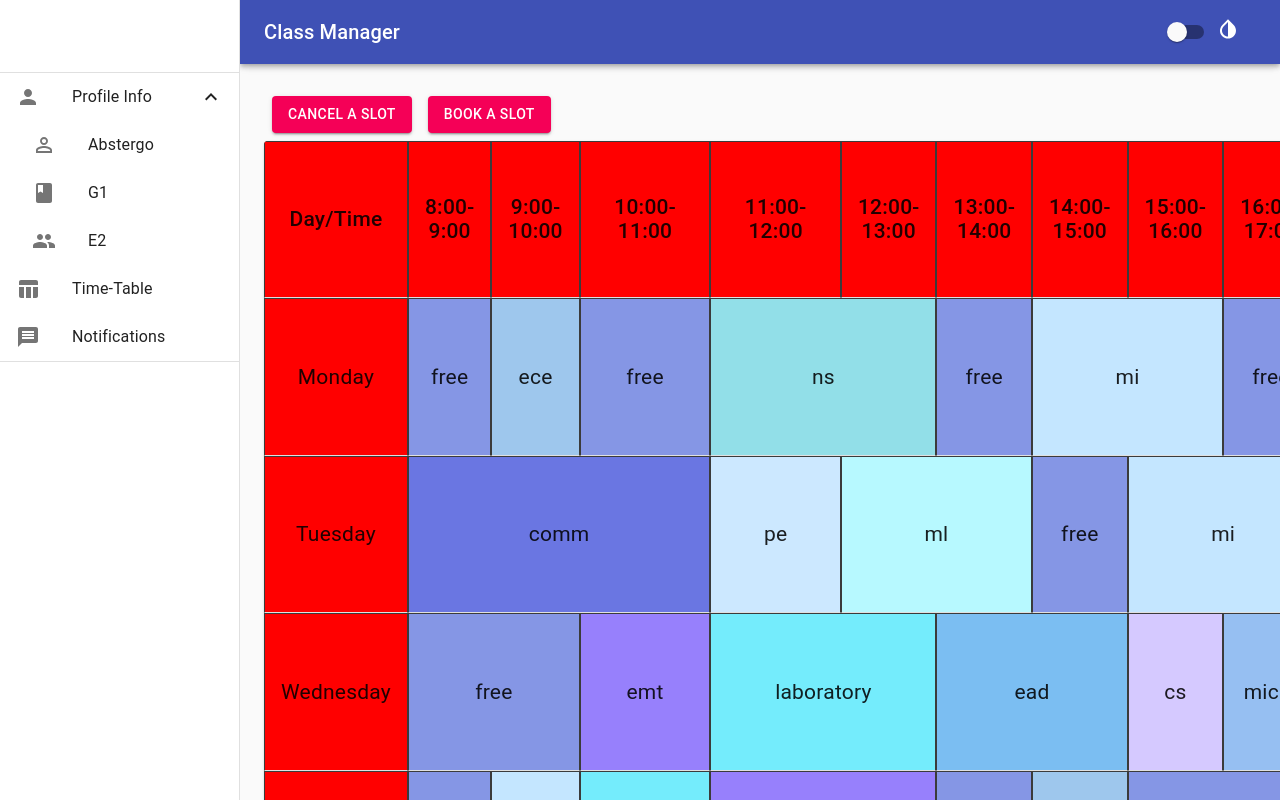
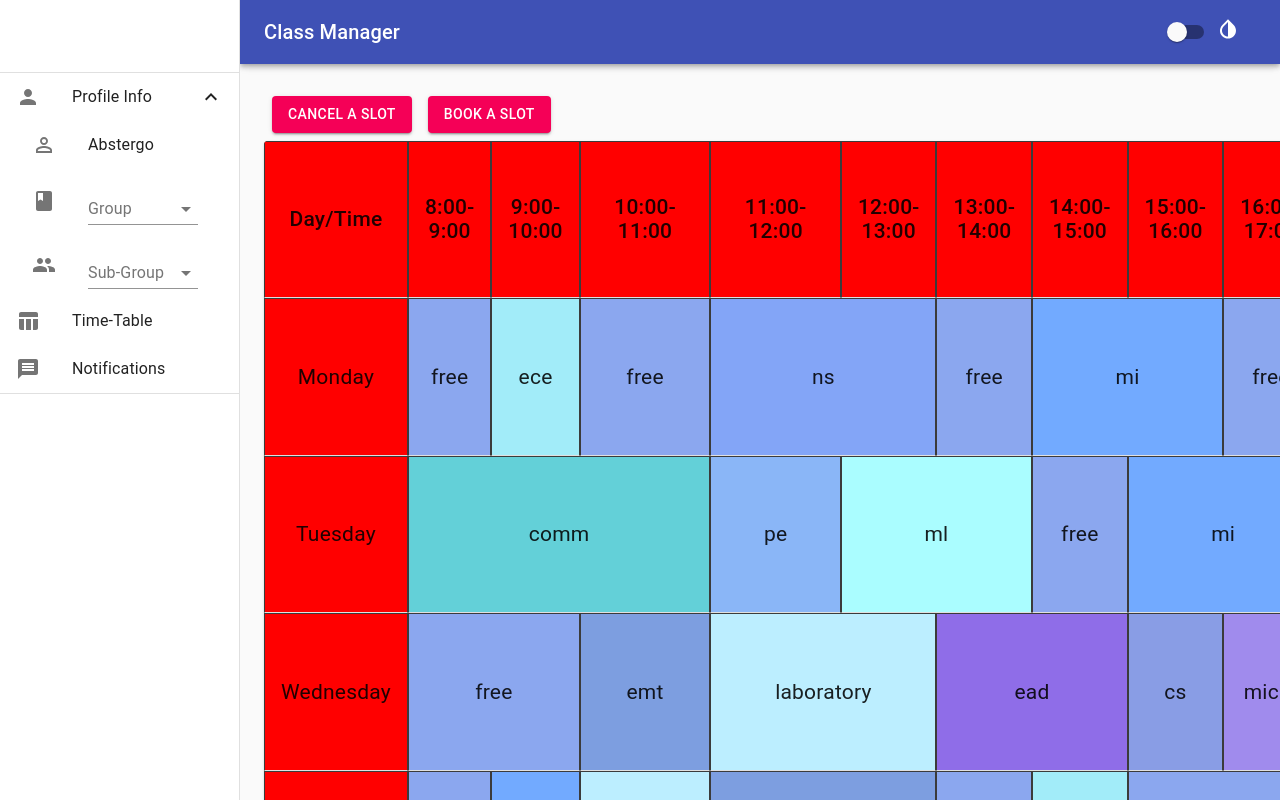
Before and after one commit to codingsamurai-10/class-manager-frontend, a React (Create React App) app: page / in a window 1280 px wide. Shown: the top 800 px of the page. Built offline with nearby package versions, Linux system fonts and the light colour scheme.

Commit message:
Fixed color change and added select group/subgroup menu in profile section
Also fixed no unique id in components list issue in Notifications.

```diff
--- a/src/containers/NavBar.js
+++ b/src/containers/NavBar.js
@@ -1,4 +1,4 @@
-import React, {useContext} from 'react';
+import React, { useContext } from 'react';
 
 import { Link } from "react-router-dom";
 // import PropTypes from 'prop-types';
@@ -32,6 +32,7 @@ import SwitchUI from '@material-ui/core/Switch'
 import FormControlLabel from '@material-ui/core/FormControlLabel'
 import { CustomThemeContext } from '../themes/customThemeProvider';
 import Routing from '../Routing';
+import { FormControl, InputLabel, MenuItem, Select } from '@material-ui/core';
 
 const drawerWidth = 240;
 
@@ -61,8 +62,11 @@ const useStyles = makeStyles((theme) => ({
     },
 
   },
-  title:{
+  title: {
     flexGrow: 1,
+  },
+  formControl: {
+    minWidth: 110
   },
   // necessary for content to be below app bar
   toolbar: theme.mixins.toolbar,
@@ -76,20 +80,21 @@ const useStyles = makeStyles((theme) => ({
 }));
 
 function ResponsiveDrawer(props) {
-  const{currentTheme, setTheme} = useContext(CustomThemeContext)
+  const { currentTheme, setTheme } = useContext(CustomThemeContext)
   const isDark = Boolean(currentTheme === 'dark')
   const { window } = props;
   const classes = useStyles();
   const theme = useTheme();
   const [mobileOpen, setMobileOpen] = React.useState(false);
   const [open, setOpen] = React.useState(true);
-
-  const handleThemeChange = (e) =>{
-    let {checked} = e.target
-    if(checked){
+  const [group, setGroup] = React.useState('');
+  const [subGroup, setSubGroup] = React.useState('');
+  const handleThemeChange = (e) => {
+    let { checked } = e.target
+    if (checked) {
       setTheme('dark')
     }
-    else{
+    else {
       setTheme('normal')
     }
   }
@@ -101,6 +106,13 @@ function ResponsiveDrawer(props) {
     setOpen(!open);
   }
 
+  const handleChangeGroup = (event) => {
+    setGroup(event.target.value);
+  }
+
+  const handleChangeSubGroup = (event)=>{
+    setSubGroup(event.target.value);
+  }
   const drawer = (
     <div>
       <div className={classes.toolbar} />
@@ -124,13 +136,42 @@ function ResponsiveDrawer(props) {
               <ListItemIcon>
                 <ClassIcon />
               </ListItemIcon>
-              <ListItemText primary="G1" />
+              <FormControl className={classes.formControl}>
+                <InputLabel id='Group-label'>Group</InputLabel>
+                <Select
+                  labelId='Group-label'
+                  id='Group'
+                  value={group}
+                  onChange={handleChangeGroup}
+                  label="Group"
+                >
+                  <MenuItem value={'G1'}>G1</MenuItem>
+                  <MenuItem value={'G2'}>G2</MenuItem>
+                </Select>
+              </FormControl>
             </ListItem>
             <ListItem button className={classes.nested}>
               <ListItemIcon>
                 <GroupIcon />
               </ListItemIcon>
-              <ListItemText primary="E2" />
+              <FormControl className={classes.formControl}>
+                <InputLabel id='subGroup-label'>Sub-Group</InputLabel>
+                <Select
+                  labelId='subGroup-label'
+                  id='subGroup'
+                  value={subGroup}
+                  onChange={handleChangeSubGroup}
+                  label="Sub-Group"
+                >
+                  <MenuItem value={'E1'}>E1</MenuItem>
+                  <MenuItem value={'E2'}>E2</MenuItem>
+                  <MenuItem value={'E3'}>E3</MenuItem>
+                  <MenuItem value={'E4'}>E4</MenuItem>
+                  <MenuItem value={'E5'}>E5</MenuItem>
+                  <MenuItem value={'E6'}>E6</MenuItem>
+
+                </Select>
+              </FormControl>
             </ListItem>
           </List>
         </Collapse>
@@ -170,8 +211,8 @@ function ResponsiveDrawer(props) {
             Class Manager
           </Typography>
           <FormControlLabel
-          control={<SwitchUI color='secondary' checked ={isDark} onChange={handleThemeChange}/>}
-          label={<InvertColorsIcon />}
+            control={<SwitchUI color='secondary' checked={isDark} onChange={handleThemeChange} />}
+            label={<InvertColorsIcon />}
           />
         </Toolbar>
       </AppBar>
--- a/src/containers/Notifications.js
+++ b/src/containers/Notifications.js
@@ -65,7 +65,7 @@ const Notifications = () => { //data fetching to be done in different file and p
                 }
               />
             </ListItem>
-            <Divider variant="inset" component="li" />
+            <Divider  key={index} variant="inset" component="li" />
           </>
         ))
       }
```
Also changed, not shown: src/containers/TimeTableContainer.js (+9 -2 lines).
